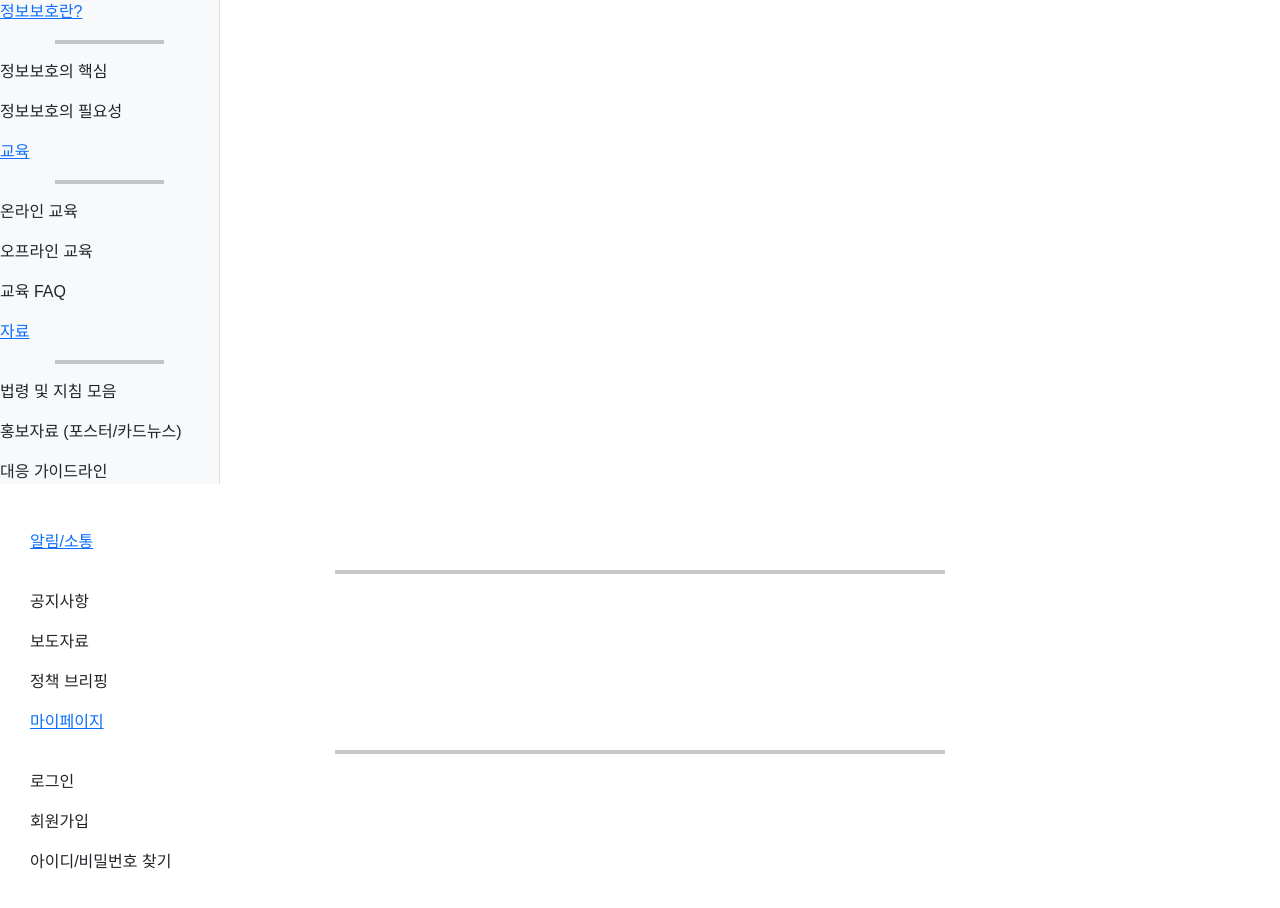
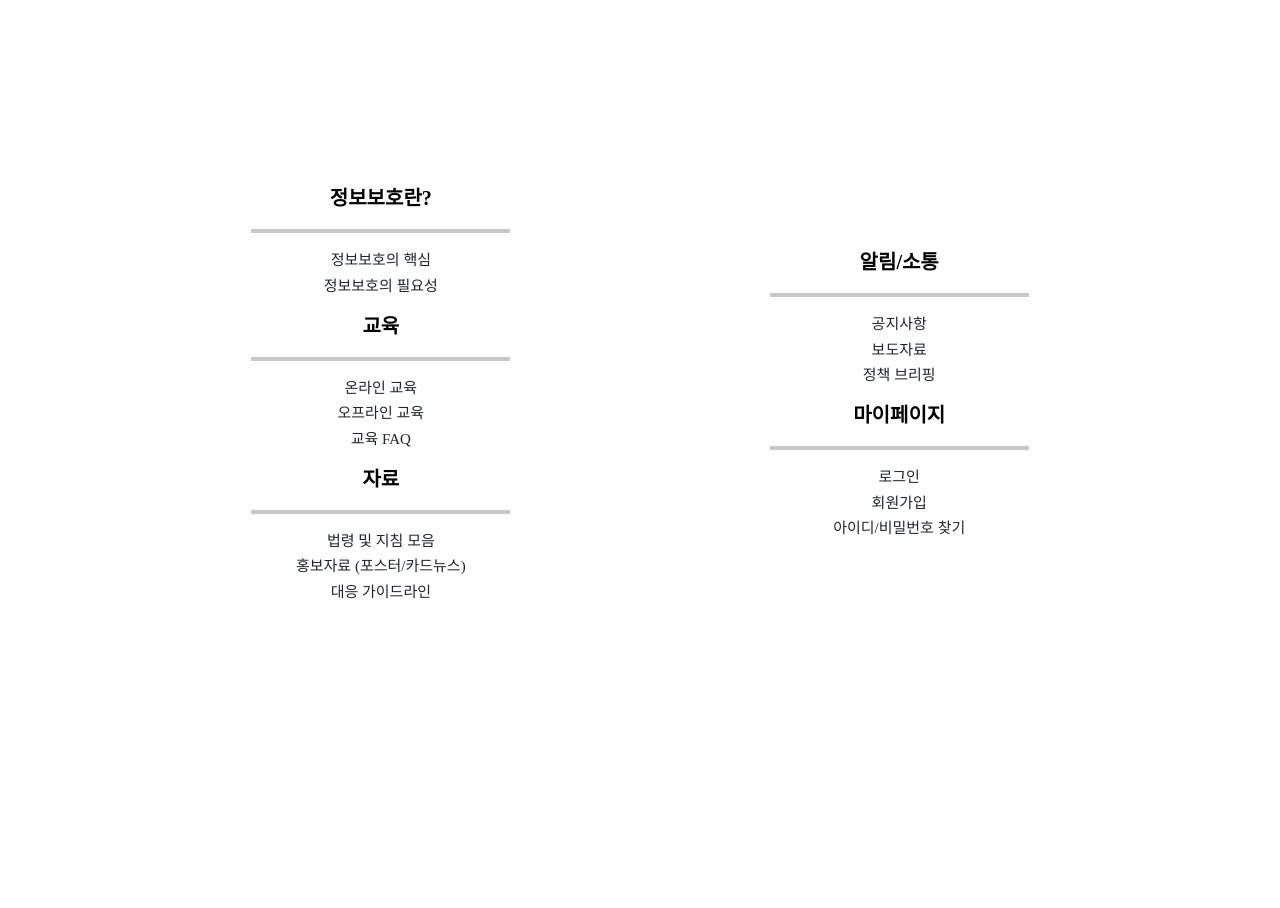
Before and after one commit to hhyem/webpage, a plain HTML site: page menu.html in a window 1280 px wide. After the commit the page ends 800 px from the top, so only its background shows below. Drawn offline with nearby package versions, Linux system fonts and the light colour scheme; a web font is replaced by a local one.

Commit message:
Update menu.css

```diff
--- a/css/menu.css
+++ b/css/menu.css
@@ -1,66 +1,65 @@
-@font-face {
-  font-family: 'MainFont';
-  src: url('font/GowunBatang-Regular.ttf') format('truetype');
-  font-weight: normal;
-  font-style: normal;
-  font-size: 10px;
-}
-
+html,
 body {
+  height: 100%;
   margin: 0;
 }
 
-div {
-  font-family: 'MainFont', sans-serif;
+.menu a {
+  text-decoration: none;
+  color: black;
 }
 
-.menu-container {
+.menu {
+  font-family: 'MainFont', serif;
   display: flex;
-  height: 100vh;
+  justify-content: center;
+  align-items: center;
+  width: 90%;
+  height: 90%;
+  margin: auto;
+
+  position: absolute;
+  top: 50%;
+  left: 50%;
+  transform: translate(-50%, -50%);
 }
 
-.menu-left {
-  width: 220px;
-  background-color: #f8f9fa;
-  border-right: 1px solid #ddd;
+.menu-left,
+.menu-right {
+  width: 45%;
+  display: flex;
+  flex-direction: column;
+  align-items: center;
+  text-align: center;
 }
 
-.menu-left ul {
-  list-style: none;
-  padding-left: 0;
-  margin: 0;
+.sebu_menu {
+  width: 100%;
+  margin-bottom: 10px;
 }
 
-.menu-left li {
-  padding: 15px 20px;
-  cursor: pointer;
+.menu_title p {
+  font-weight: bold;
+  font-size: 20px;
 }
 
-.menu-left li.active {
-  background-color: #0d6efd;
-  color: white;
-  font-weight: bold;
+.menu_sebu p {
+  font-size: 15px;
+  margin: 0.2rem 0;
 }
 
-.menu-right {
-  flex-grow: 1;
-  padding: 30px;
+@media (max-width: 768px) {
+  .menu {
+    flex-direction: column;
+    height: auto;
+    top: auto;
+    left: auto;
+    transform: none;
+    position: static;
+  }
+
+  .menu-left,
+  .menu-right {
+    width: 90%;
+  }
 }
-
-.menu-section {
-  display: none;
-}
-
-.menu-section.active {
-  display: block;
-}
-
-.menu-subtitle {
-  font-weight: bold;
-  margin-bottom: 10px;
-  margin-top: 20px;
-}
-
-.menu-section ul {
-  padding-left: 20px;
-}
```
